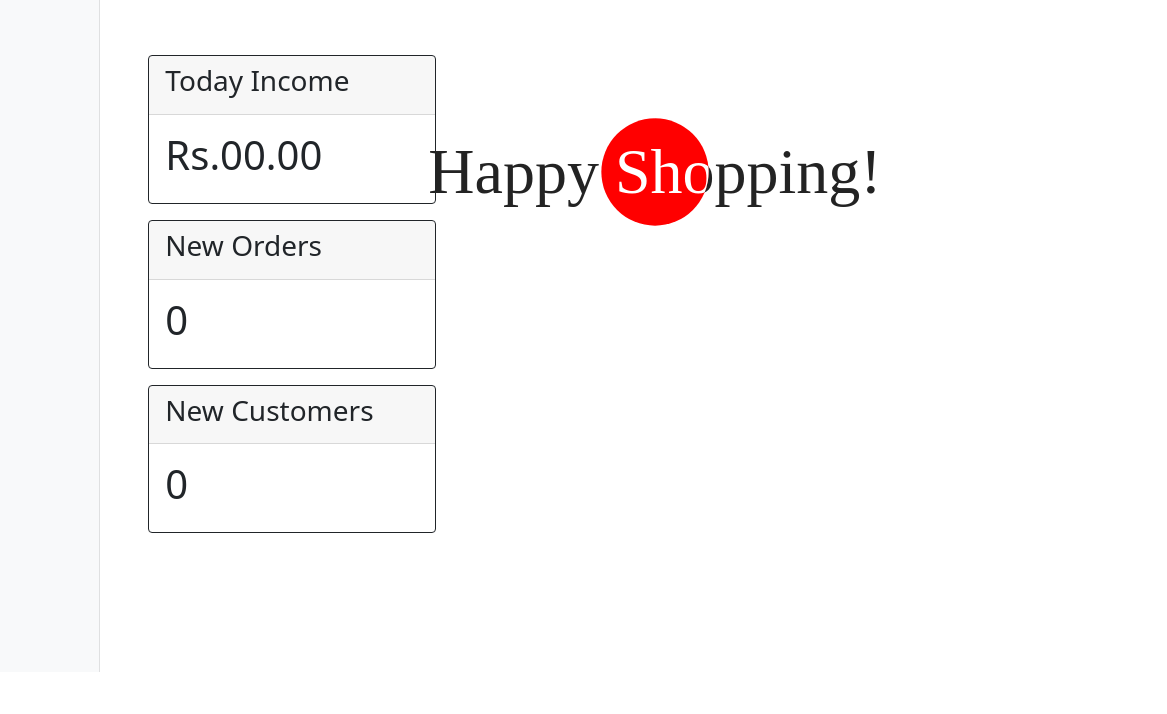
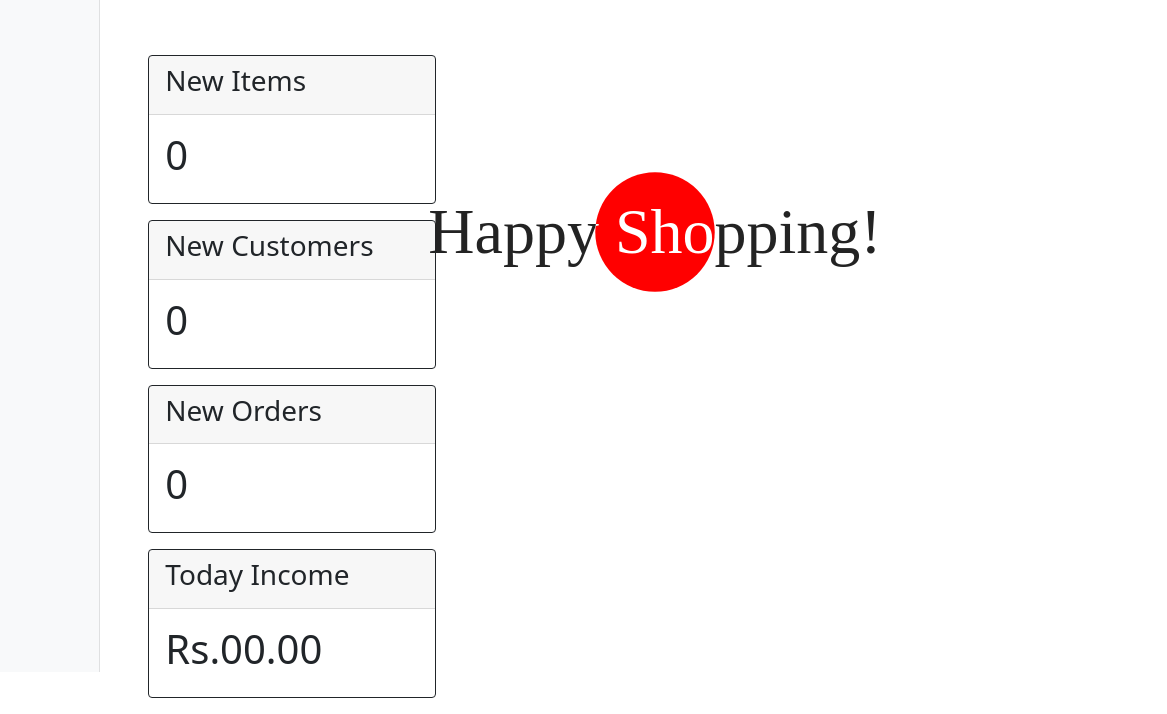
Before and after one commit to Dump00/POS_Client, a website: page index.html in a window 1280 px wide. Shown: the part 128-842 px from the top of the page, 113-1280 px from the left. Before the commit the page ends 800 px from the top, so only its background shows below. Drawn offline with nearby package versions, Linux system fonts and the light colour scheme; no server answers.

Commit message:
Add all new item card to the dashboard

```diff
--- a/css/dashboard.css
+++ b/css/dashboard.css
@@ -129,7 +129,7 @@ body {
   .bottom-container,
   .top-container {
     width: 40vw;
-    height: 35vh;
+    height: 50vh;
     display: flex;
     justify-content: center;
     align-items: center;
--- a/index.html
+++ b/index.html
@@ -78,13 +78,7 @@
           <div class="row">
             <div class="col-4 mt-5">
               <div class="card border-dark mb-3" style="max-width: 18rem;">
-                <div class="card-header"><h3>Today Income</h3></div>
-                <div class="card-body text-dark">
-                  <h1 id="income-value">Rs.00.00</h1>
-                </div>
-              </div>
-              <div class="card border-dark mb-3" style="max-width: 18rem;">
-                <div class="card-header"><h3>New Orders</h3></div>
+                <div class="card-header"><h3>New Items</h3></div>
                 <div class="card-body text-dark">
                   <h1>0</h1>
                 </div>
@@ -94,6 +88,18 @@
                 <div class="card-body text-dark">
                   <h1 id="customer-count">0</h1>
                 </div>
+            </div>
+            <div class="card border-dark mb-3" style="max-width: 18rem;">
+              <div class="card-header"><h3>New Orders</h3></div>
+              <div class="card-body text-dark">
+                <h1>0</h1>
+              </div>
+            </div>
+            <div class="card border-dark mb-3" style="max-width: 18rem;">
+              <div class="card-header"><h3>Today Income</h3></div>
+              <div class="card-body text-dark">
+                <h1 id="income-value">Rs.00.00</h1>
+              </div>
             </div>
           </div>
           <div class="col-8 annimation">
```
